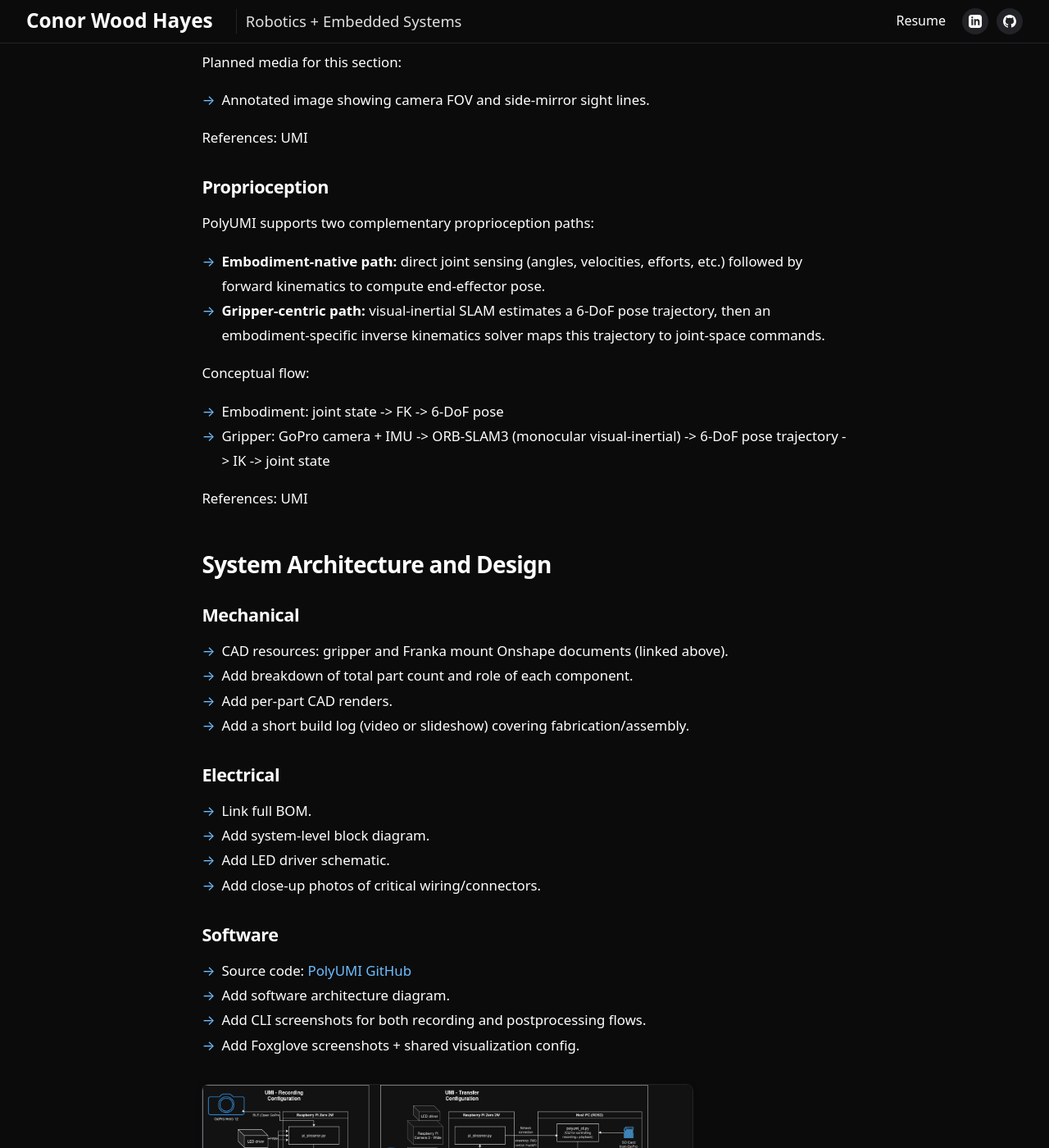
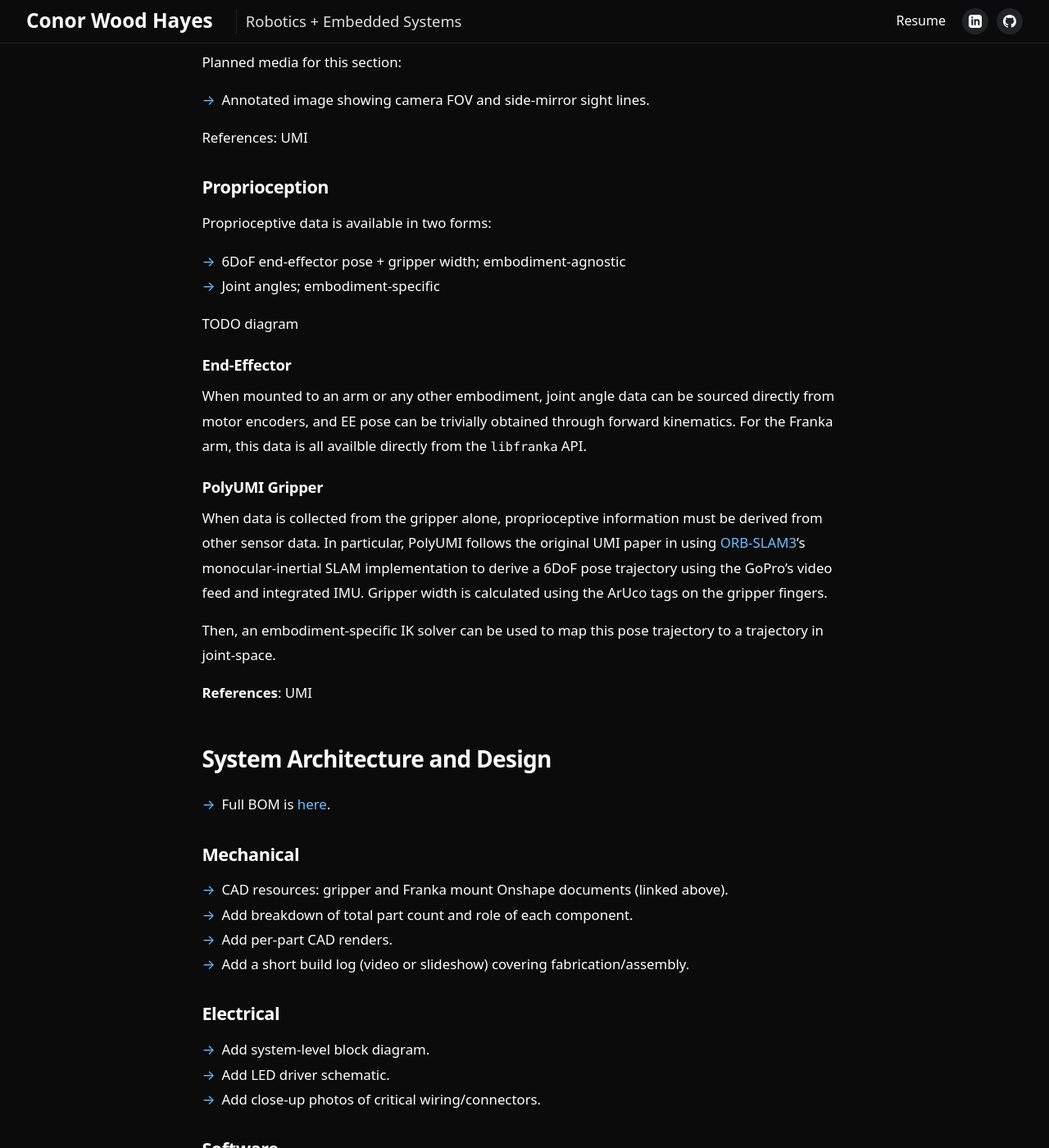
Before and after one commit to cwoodhayes/cwoodhayes.github.io, a Jekyll site: the page built from _projects/PolyUMI.md, in a window 1280 px wide and 1400 px high, scrolled down 5196 px. Shown: the whole window at 82% size. Built offline with Jekyll 4.4.1, drawn with Linux system fonts in a browser that asks for light colours; some of the changed text lies outside the part shown.

Commit message:
arhcitecture writeup

```diff
--- a/_projects/PolyUMI.md
+++ b/_projects/PolyUMI.md
@@ -68,23 +68,23 @@
 ## Sensors: Theory of Operation
 
 ### Optical Tactile Finger
-The optical finger follows the same core sensing principle as [PolyTouch](https://polytouch.alanz.info/): a deformable sensing surface is observed by an internal camera through a curved mirror.
+The PolyUMI finger follows the same core sensing principle as [PolyTouch](https://polytouch.alanz.info/): a deformable sensing surface is observed by an internal camera through a curved mirror.
 
-The mechanical, electrical, and software design for the PolyUMI finger was done from the bottom up, to fit the new UMI-based system and enable easy experimentation to improve to PolyTouch's performance. Additionally, I do not have access to any source code, designs, or information for PolyTouch beyond the paper itself.
+The hardware and software for the PolyUMI finger was designed from the bottom up, to fit the new UMI-based system and enable easy experimentation to improve sensing performance. Additionally, I do not have access to any source code, designs, or information for PolyTouch beyond the paper itself.
 
-- **Sensing surface:** VHB tape for soft material, coated with aluminim powder + covered with medical tape on the outer surface for reflectivity + texture. Mounted on an acrylic plate, and detachable from finger assembly for easy replacement
+- **Sensing surface:** VHB tape for conformability, coated with aluminim powder + covered with medical tape on the outer surface for reflectivity + texture & durability. Mounted on an acrylic plate, and detachable from finger assembly for easy replacement
 - **Illumination:** [Flexible LED tube](https://www.digikey.com/en/products/detail/adafruit-industries-llc/6143/26250001) mounted in the rear of the sensing surface
 - **Peripheral vision:** side windows provide a secondary view of the manipulation scene, similar to PolyTouch.
 - **Output:** 10 fps MJPEG video at 540x480 (stored in the finger as JPEG frames for efficiency, and at rest as MP4 + MCAP)
 
-Planned media for this section:
+TODO add these figures + videos:
 - Nail press demo clip with synchronized audio.
 - Mirror-ray figure from the PolyTouch paper (with a caption comparing PolyTouch vs. PolyUMI).
 - Sensing-surface layup documentation + fabrication clip.
 - CAD section view and illuminated internal photo.
 - Internal camera screenshot with side-view regions highlighted.
 
-References: PolyTouch, GelSight, [DenseTact](https://techfinder.stanford.edu/technology/densetact-optical-tactile-sensor)
+References: PolyTouch, [GelSight](https://www.gelsight.com/), [DenseTact](https://techfinder.stanford.edu/technology/densetact-optical-tactile-sensor)
 
 ### Contact Microphone
 The contact microphone is rigidly coupled to the finger housing, so it primarily captures mechanical vibration traveling through the sensor body, with relatively little airborne sound.
@@ -106,18 +106,27 @@
 References: UMI
 
 ### Proprioception
-PolyUMI supports two complementary proprioception paths:
+Proprioceptive data is available in two forms:
+- 6DoF end-effector pose + gripper width; embodiment-agnostic
+- Joint angles; embodiment-specific
 
-- **Embodiment-native path:** direct joint sensing (angles, velocities, efforts, etc.) followed by forward kinematics to compute end-effector pose.
-- **Gripper-centric path:** visual-inertial SLAM estimates a 6-DoF pose trajectory, then an embodiment-specific inverse kinematics solver maps this trajectory to joint-space commands.
+TODO diagram
 
-Conceptual flow:
-- Embodiment: joint state -> FK -> 6-DoF pose
-- Gripper: GoPro camera + IMU -> ORB-SLAM3 (monocular visual-inertial) -> 6-DoF pose trajectory -> IK -> joint state
+#### End-Effector
+When mounted to an arm or any other embodiment, joint angle data can be sourced directly from motor encoders, and EE pose can be trivially obtained through forward kinematics.
+For the Franka arm, this data is all availble directly from the `libfranka` API.
 
-References: UMI
+#### PolyUMI Gripper
+When data is collected from the gripper alone, proprioceptive information must be derived from other sensor data.
+In particular, PolyUMI follows the original UMI paper in using [ORB-SLAM3](https://github.com/UZ-SLAMLab/ORB_SLAM3)'s monocular-inertial SLAM implementation to derive a 6DoF pose trajectory using the GoPro's video feed and integrated IMU.
+Gripper width is calculated using the ArUco tags on the gripper fingers.
+
+Then, an embodiment-specific IK solver can be used to map this pose trajectory to a trajectory in joint-space.
+
+**References**: UMI
 
 ## System Architecture and Design
+- Full BOM is [here](https://docs.google.com/spreadsheets/d/1tMQNNxZsd84y2yo-7dfs8auQ5Ptbd8Gklj7v1k_vXQo/edit?usp=sharing).
 
 ### Mechanical
 - CAD resources: gripper and Franka mount Onshape documents (linked above).
@@ -126,7 +135,6 @@
 - Add a short build log (video or slideshow) covering fabrication/assembly.
 
 ### Electrical
-- Link full BOM.
 - Add system-level block diagram.
 - Add LED driver schematic.
 - Add close-up photos of critical wiring/connectors.
```
